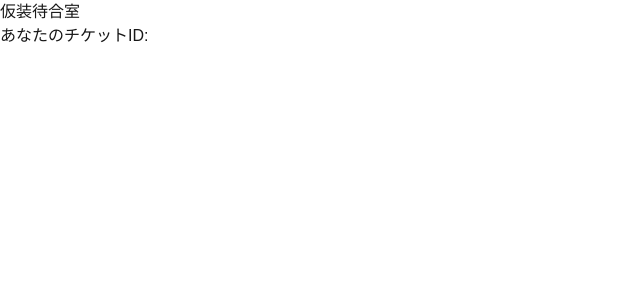
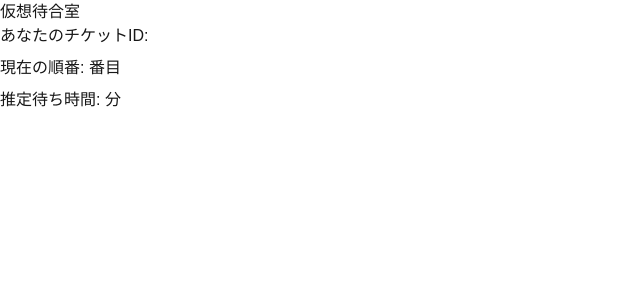
Before and after one commit to okb97/virtual-waiting-room, a Next.js app in the folder frontend/: page / in a window 1280 px wide. Shown: the top 300 px of the page, without its empty margins (0-640 px from the left). Built offline with nearby package versions, Linux system fonts and the light colour scheme; no server answers.

Commit message:
update page.tsx

```diff
--- a/frontend/src/app/page.tsx
+++ b/frontend/src/app/page.tsx
@@ -4,6 +4,8 @@ import {useEffect, useState} from 'react';
 
 export default function Home() {
   const [ticketId, setTicketId] = useState<string | null>(null)
+  const [position, setPosition] = useState<number | null>(null)
+  const [waitTime, setWaitTime] = useState<number | null>(null)
 
   useEffect(() => {
     const joinQueue = async () => {
@@ -12,6 +14,8 @@ export default function Home() {
       });
       const data = await res.json();
       setTicketId(data.ticketId)
+      setPosition(5)
+      setWaitTime(100)
     }
     joinQueue();
   },[])
@@ -19,8 +23,10 @@ export default function Home() {
 
   return (
     <main>
-      <h1>仮装待合室</h1>
-      <p>あなたのチケットID:{ticketId}</p>
+      <h1>仮想待合室</h1>
+      <p className="mb-2">あなたのチケットID: <strong>{ticketId}</strong></p>
+          <p className="mb-2">現在の順番: {position} 番目</p>
+          <p className="mb-4">推定待ち時間: {waitTime} 分</p>
     </main>
   );
 }
```
